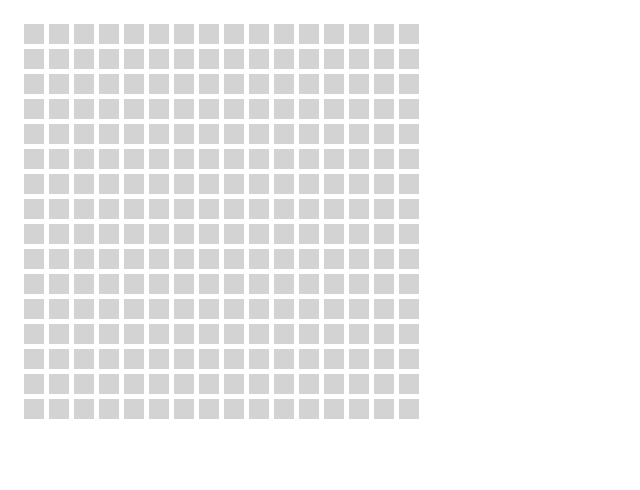
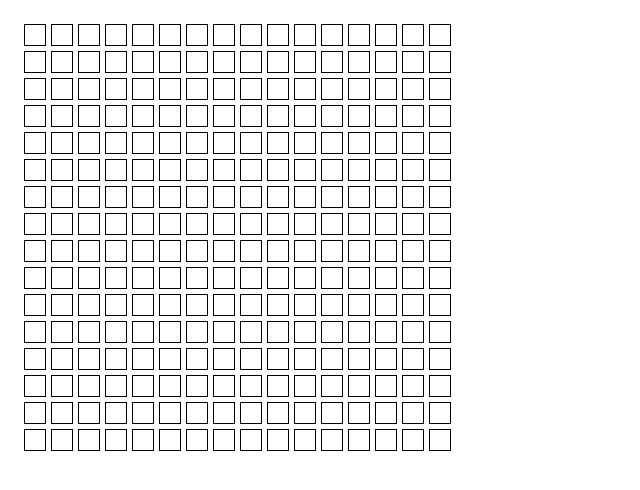
Before and after one commit to phearcet/odin-etch, a plain HTML site: page index.html in a window 1280 px wide. Shown: the whole page, without its empty margins (0-640 px from the left). Drawn offline with Linux system fonts and the light colour scheme.

Commit message:
Fix Hover effect
Fixed the hover effect. Put a border on the grid so the default background can be white.

```diff
--- a/script.js
+++ b/script.js
@@ -5,12 +5,11 @@ for (let i = 0; i < 256; i++) {
 
   div.style.width = "20px";
   div.style.height = "20px";
-  div.style.backgroundColor = "lightgrey";
-  div.onmouseenter = mouseHover;
+  div.style.backgroundColor = "white";
+  div.style.border = "solid 1px";
+  div.onmouseenter = (Event) => {
+    div.style.backgroundColor = "darkgrey";
+  } ;
+
   container.appendChild(div);
 }
-
-function mouseHover() {
-  div.style.backgroundColor = "darkgrey";
-
-}
--- a/style.css
+++ b/style.css
@@ -1,6 +1,6 @@
 #container {
-  height: 395px;
-  width: 395px;
+  height: 427px;
+  width: 427px;
   display: flex;
   justify-content: center;
   align-items: center;
```
